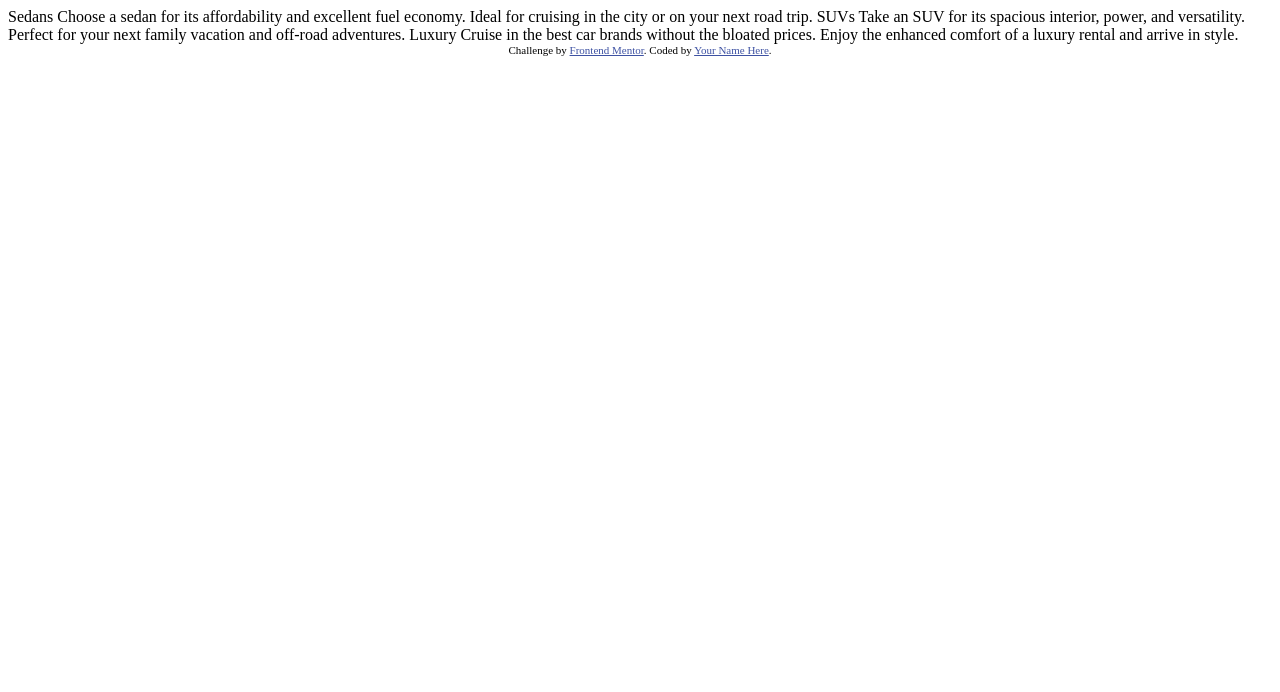
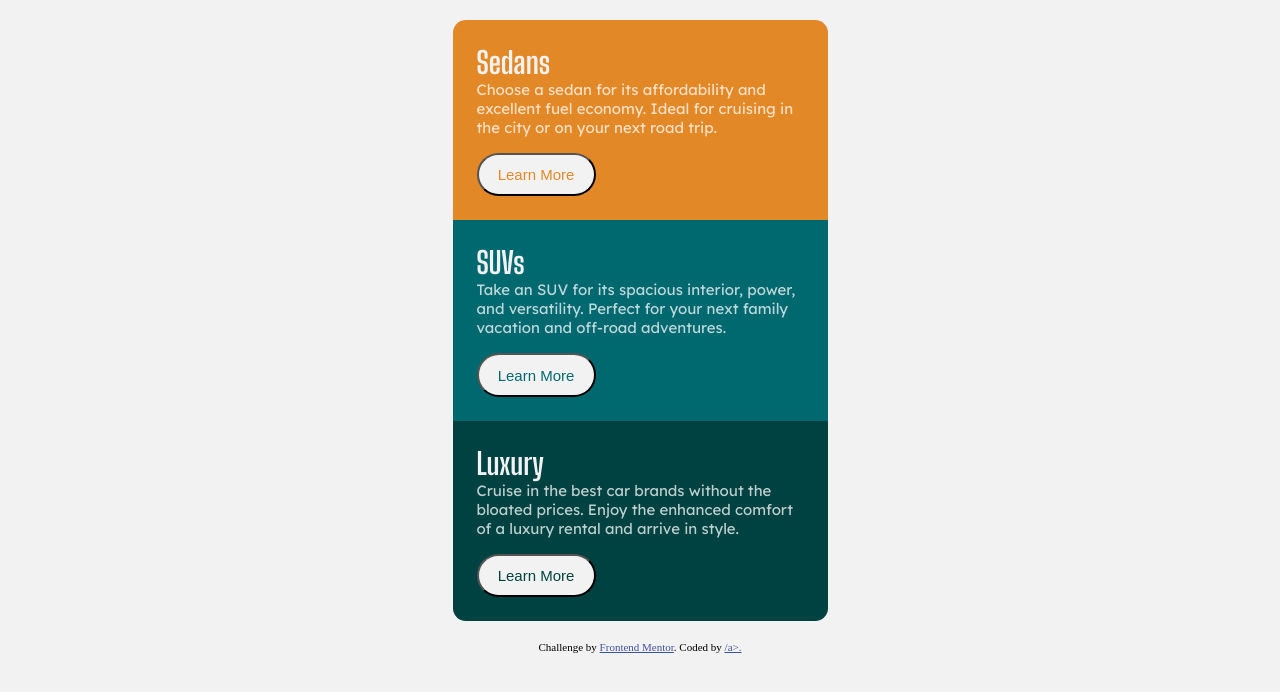
Before and after one commit to Acesif/Project-Three, a plain HTML site: page index.html in a window 1280 px wide. Drawn offline with Linux system fonts and the light colour scheme.

Commit message:
inital commit

```diff
--- a/index.html
+++ b/index.html
@@ -5,32 +5,47 @@
   <meta name="viewport" content="width=device-width, initial-scale=1.0"> <!-- displays site properly based on user's device -->
 
   <link rel="icon" type="image/png" sizes="32x32" href="./images/favicon-32x32.png">
+  <link rel="preconnect" href="https://fonts.googleapis.com">
+  <link rel="preconnect" href="https://fonts.gstatic.com" crossorigin>
+  <link href="https://fonts.googleapis.com/css2?family=Big+Shoulders+Display:wght@700&family=Lexend+Deca&display=swap" rel="stylesheet">
+  <link rel="stylesheet" href="style.css">
 
   <title>Frontend Mentor | 3-column preview card component</title>
 
-  <!-- Feel free to remove these styles or customise in your own stylesheet 👍 -->
-  <style>
-    .attribution { font-size: 11px; text-align: center; }
-    .attribution a { color: hsl(228, 45%, 44%); }
-  </style>
+
 </head>
-<body>
 
-  Sedans
-  Choose a sedan for its affordability and excellent fuel economy. Ideal for cruising in the city
-  or on your next road trip.
+  <body>
 
-  SUVs
-  Take an SUV for its spacious interior, power, and versatility. Perfect for your next family vacation
-  and off-road adventures.
+    <div class="container">
+      <div class="card one">
+        <h1>Sedans</h1>
+        <p>Choose a sedan for its affordability and excellent fuel economy. Ideal for cruising in the city or on your next road trip.</p>
+        <button>
+          Learn More
+        </button>
+      </div>
 
-  Luxury
-  Cruise in the best car brands without the bloated prices. Enjoy the enhanced comfort of a luxury
-  rental and arrive in style.
+      <div class="card two">
+        <h1>SUVs</h1>
+        <p>Take an SUV for its spacious interior, power, and versatility. Perfect for your next family vacation and off-road adventures.</p>
+        <button>
+          Learn More
+        </button>
 
-  <div class="attribution">
-    Challenge by <a href="https://www.frontendmentor.io?ref=challenge" target="_blank">Frontend Mentor</a>.
-    Coded by <a href="#">Your Name Here</a>.
-  </div>
-</body>
+      </div>
+      <div class="card three">
+        <h1>Luxury</h1>
+        <p>Cruise in the best car brands without the bloated prices. Enjoy the enhanced comfort of a luxury rental and arrive in style.</p>
+        <button>
+          Learn More
+        </button>
+      </div>
+    </div>
+
+    <div class="attribution">
+      Challenge by <a href="https://www.frontendmentor.io?ref=challenge" target="_blank">Frontend Mentor</a>.
+      Coded by <a href="#">/a>.
+    </div>
+  </body>
 </html>
--- /dev/null
+++ b/style.css
@@ -0,0 +1,88 @@
+:root{
+    --Big-shoulders: 'Big Shoulders Display', sans-serif;
+    --Lexend-deca: 'Lexend Deca', sans-serif;
+    --Transparent-white: hsla(0, 0%, 100%, 0.75);
+    --Very-light-gray: hsl(0, 0%, 95%);
+    --Bright-orange: hsl(31, 77%, 52%);
+    --Dark-cyan: hsl(184, 100%, 22%);
+    --Very-dark-cyan: hsl(179, 100%, 13%);
+}
+
+.attribution { font-size: 11px; text-align: center; }
+.attribution a { color: hsl(228, 45%, 44%); }
+*{
+    margin: 0;
+    padding: 0;
+    box-sizing: border-box;
+}
+body{
+    font-size: 15px;
+    background-color: var(--Very-light-gray);
+    display: flex;
+    flex-direction: column;
+    justify-content: center;
+    align-items: center;
+}
+.container{
+    max-width: 375px;
+    margin: 1.25rem;
+}
+.container .one{
+    border-radius: 0.8rem 0.8rem 0rem 0rem;
+    background-color: var(--Bright-orange);
+    padding: 1.5rem;
+
+}
+.container .two{
+    background-color: var(--Dark-cyan);
+    padding: 1.5rem;
+
+}
+.container .three{
+    background-color: var(--Very-dark-cyan);
+    padding: 1.5rem;
+    border-radius: 0rem 0rem 0.8rem 0.8rem;
+
+}
+.container h1{
+    font-family: var(--Big-shoulders);
+    font-weight: 700;
+    color: var(--Very-light-gray);
+}
+.container .card p{
+    color: var(--Transparent-white);
+    font-family: var(--Lexend-deca);
+    font-weight: 400;
+}
+.container button{
+    background-color: var(--Very-light-gray);
+    border-radius: 1.5rem;
+    padding: 0.7rem 1.2rem;
+    margin-top: 1rem;
+    font-size: var(--Lexend-deca);
+    font-weight: 400;
+}
+.container .one button{
+    color: var(--Bright-orange);
+}
+.container .two button{
+    color: var(--Dark-cyan);
+}
+.container .three button{
+    color: var(--Very-dark-cyan);
+}
+.container .one button:hover{
+    cursor: pointer;
+    background-color: var(--Bright-orange);
+    color: wheat;
+}
+.container .two button:hover{
+    cursor: pointer;
+    background-color: var(--Dark-cyan);
+    color: wheat;
+}
+.container .three button:hover{
+    cursor: pointer;
+    background-color: var(--Very-dark-cyan);
+    color: wheat;
+}
```
